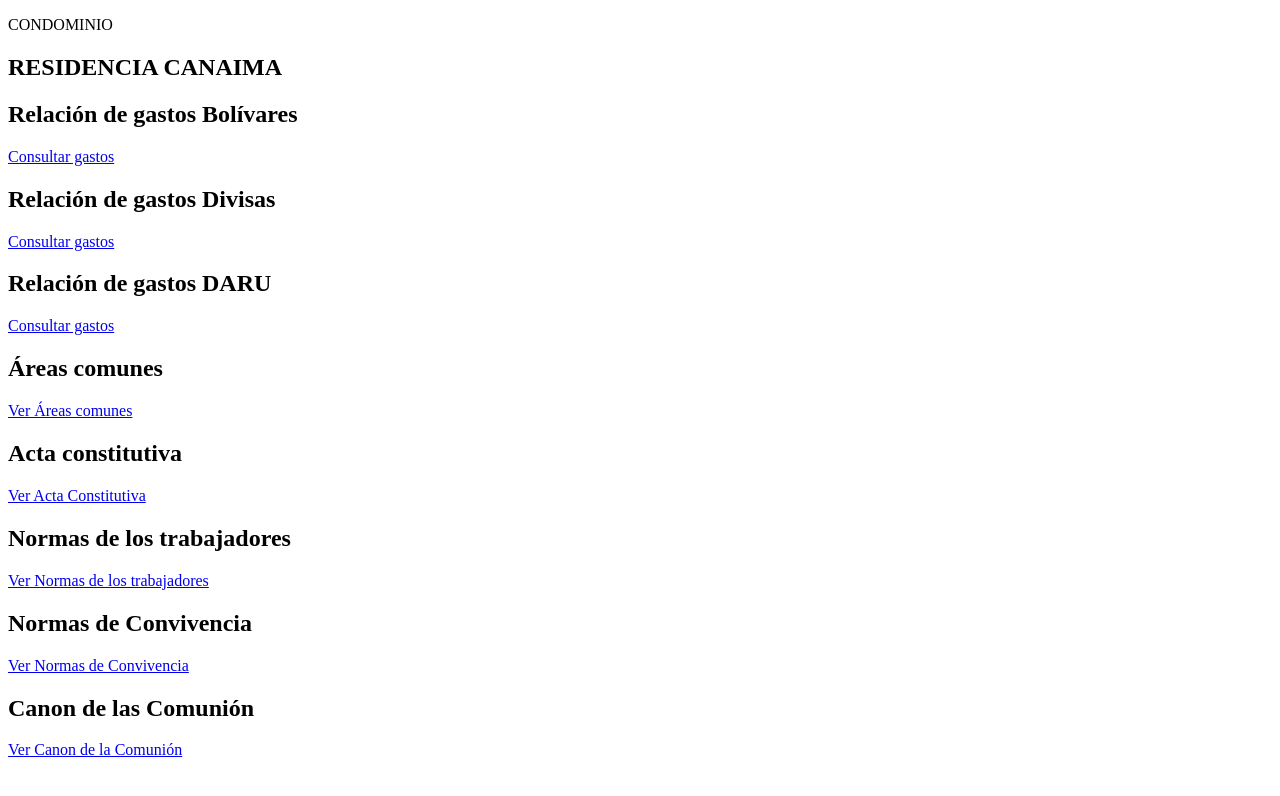
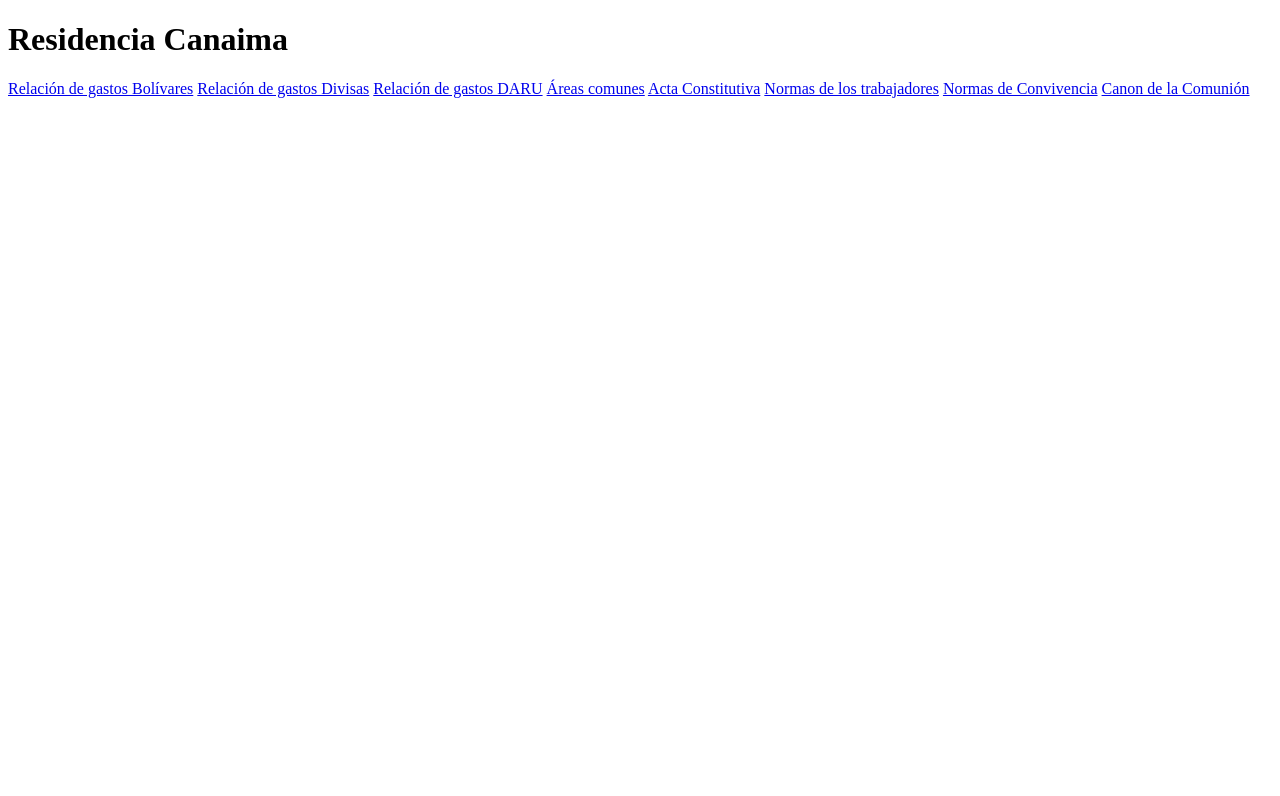
Before and after one commit to angelferrer200444-oss/Residencia-Canaima-Web, a plain HTML site: page index.html in a window 1280 px wide. Drawn offline with Linux system fonts and the light colour scheme.

Commit message:
limpieza del index

```diff
--- a/index.html
+++ b/index.html
@@ -3,140 +3,20 @@
 <head>
     <meta charset="UTF-8">
     <meta name="viewport" content="width=device-width, initial-scale=1.0">
+    <title>Residencia Canaima</title>
+</head>
+<body>
 
-    <meta name="description" content="Residencia Canaima - información, relaciones de gastos y servicios del condominio.">
+    <h1>Residencia Canaima</h1>
 
-    <title>Residencia Canaima</title>
-
-</head>
-
-<body>
-    <main>
-
-        <!-- PORTADA -->
-        <section class="hero reveal-section" aria-labelledby="hero-title">
-            <div class="hero-content">
-                <p class="eyebrow">CONDOMINIO</p>
-                <h1 id="hero-title">RESIDENCIA CANAIMA</h1>
-                <div class="brush-line" aria-hidden="true"></div>
-            </div>
-
-            <div class="hero-brush" aria-hidden="true"></div>
-        </section>
-
-
-        <!-- RELACIÓN DE GASTOS BOLÍVARES -->
-        <section class="philosophy garden-card garden-card-1 reveal-section">
-
-            <div class="garden-light" aria-hidden="true"></div>
-
-            <div class="section-inner">
-                <h2>Relación de gastos Bolívares</h2>
-
-                <a href="Consulta de mes/consultadelmes.html?tipo=bolivares"
-                   class="button button-primary">
-                    Consultar gastos
-                </a>
-            </div>
-        </section>
-
-
-        <!-- RELACIÓN DE GASTOS DIVISAS -->
-        <section class="philosophy garden-card garden-card-2 reveal-section">
-
-
-
-            <div class="section-inner">
-                <h2>Relación de gastos Divisas</h2>
-
-                <a href="Consulta de mes/consultadelmes.html?tipo=divisas"
-                   class="button button-primary">
-                    Consultar gastos
-                </a>
-            </div>
-        </section>
-
-
-        <!-- RELACIÓN DE GASTOS DARU -->
-        <section class="philosophy garden-card garden-card-3 reveal-section">
-
-            <div class="garden-light" aria-hidden="true"></div>
-
-            <div class="section-inner">
-                <h2>Relación de gastos DARU</h2>
-
-                <a href="Consulta de mes/consultadelmes.html?tipo=daru"
-                   class="button button-primary">
-                    Consultar gastos
-                </a>
-            </div>
-        </section>
-
-
-        <!-- ÁREAS COMUNES -->
-        <section class="tours reveal-section" id="adventures">
-            <div class="tours-brush" aria-hidden="true"></div>
-
-            <div class="section-inner">
-                <h2>Áreas comunes</h2>
-
-                <a href="#" class="button button-primary" id="btn-areas-comunes">
-                    Ver Áreas comunes
-                </a>
-            </div>
-        </section>
-
-
-        <!-- ACTA CONSTITUTIVA -->
-        <section class="adventure-types reveal-section" id="experiences">
-            <div class="section-inner">
-                <h2>Acta constitutiva</h2>
-
-                <a href="https://drive.google.com/drive/folders/1717KtFkWloFKUajHKLgeZjQhRU7keg05"
-                   class="button button-primary"
-                   id="btn-acta-constitutiva">
-                    Ver Acta Constitutiva
-                </a>
-            </div>
-        </section>
-
-
-        <!-- NORMAS DE LOS TRABAJADORES -->
-        <section class="benefits reveal-section">
-            <div class="section-inner">
-                <h2>Normas de los trabajadores</h2>
-
-                <a href="#" class="button button-primary" id="btn-normas-trabajadores">
-                    Ver Normas de los trabajadores
-                </a>
-            </div>
-        </section>
-
-
-        <!-- NORMAS DE CONVIVENCIA -->
-        <section class="testimonials reveal-section" id="testimonials">
-            <div class="section-inner">
-                <h2>Normas de Convivencia</h2>
-
-                <a href="#" class="button button-primary" id="btn-normas-convivencia">
-                    Ver Normas de Convivencia
-                </a>
-            </div>
-        </section>
-
-
-        <!-- CANON DE LA COMUNIÓN -->
-        <section class="contact reveal-section" id="contact">
-            <div class="section-inner">
-                <h2>Canon de las Comunión</h2>
-
-                <a href="#" class="button button-primary" id="btn-canon-comunión">
-                    Ver Canon de la Comunión
-                </a>
-            </div>
-        </section>
-
-    </main>
+    <a href="Consulta de mes/consultadelmes.html?tipo=bolivares" class="button button-primary">Relación de gastos Bolívares</a>
+    <a href="Consulta de mes/consultadelmes.html?tipo=divisas" class="button button-primary">Relación de gastos Divisas</a>
+    <a href="Consulta de mes/consultadelmes.html?tipo=daru" class="button button-primary">Relación de gastos DARU</a>
+    <a href="#" class="button button-primary" id="btn-areas-comunes">Áreas comunes</a>
+    <a href="https://drive.google.com/drive/folders/1717KtFkWloFKUajHKLgeZjQhRU7keg05" class="button button-primary" id="btn-acta-constitutiva">Acta Constitutiva</a>
+    <a href="#" class="button button-primary" id="btn-normas-trabajadores">Normas de los trabajadores</a>
+    <a href="#" class="button button-primary" id="btn-normas-convivencia">Normas de Convivencia</a>
+    <a href="#" class="button button-primary" id="btn-canon-comunión">Canon de la Comunión</a>
 
 </body>
 </html>
```
